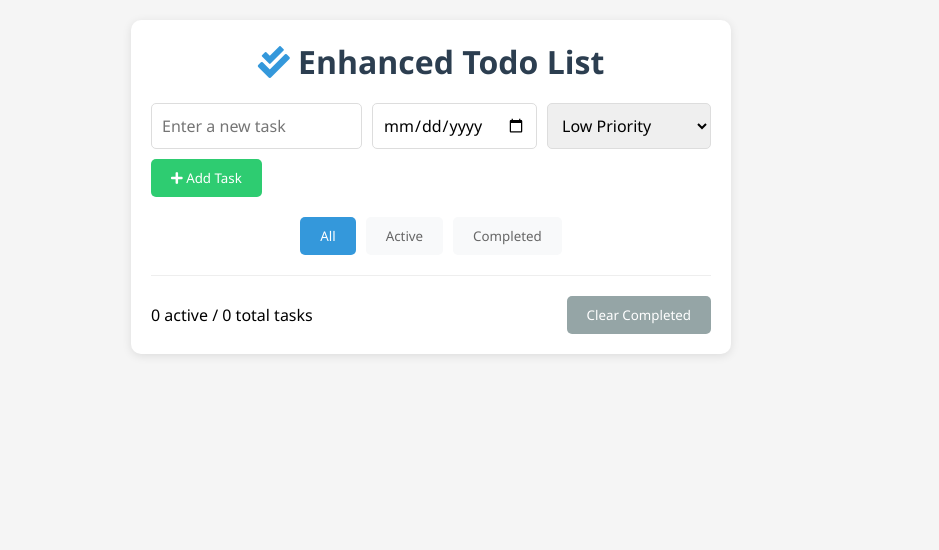
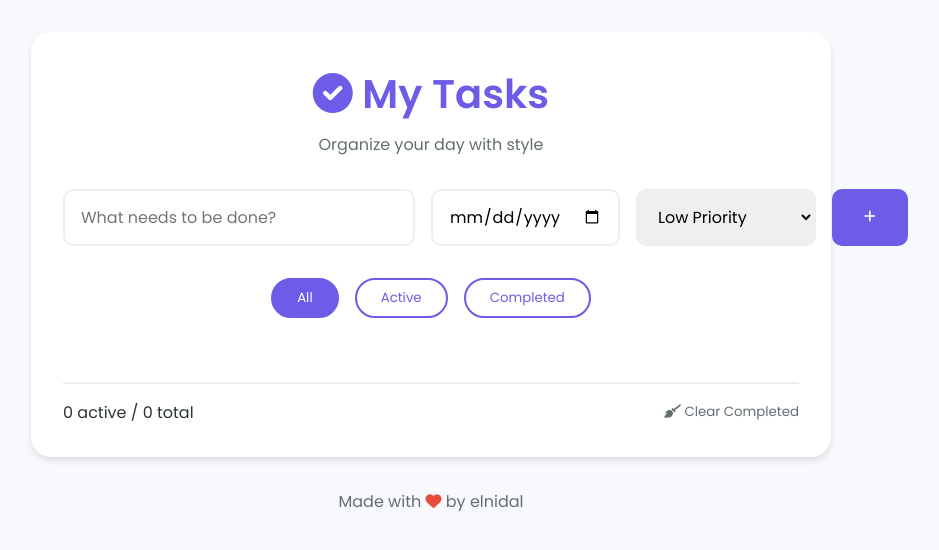
Before and after one commit to elnidal/todo-app, a website: page index.html in a window 1280 px wide. Shown: the whole page, without its empty margins (209-1148 px from the left). Drawn offline with Linux system fonts and the light colour scheme.

Commit message:
Updated with elegant design and new features

```diff
--- a/index.html
+++ b/index.html
@@ -3,26 +3,33 @@
 <head>
     <meta charset="UTF-8">
     <meta name="viewport" content="width=device-width, initial-scale=1.0">
-    <title>Enhanced Todo App</title>
+    <title>Elegant Todo App</title>
     <link rel="stylesheet" href="styles.css">
-    <!-- Add Font Awesome for icons -->
-    <link rel="stylesheet" href="https://cdnjs.cloudflare.com/ajax/libs/font-awesome/5.15.4/css/all.min.css">
+    <!-- Google Fonts -->
+    <link href="https://fonts.googleapis.com/css2?family=Poppins:wght@400;500;600&display=swap" rel="stylesheet">
+    <!-- Font Awesome -->
+    <link rel="stylesheet" href="https://cdnjs.cloudflare.com/ajax/libs/font-awesome/6.0.0/css/all.min.css">
 </head>
 <body>
     <div class="container">
-        <h1><i class="fas fa-check-double"></i> Enhanced Todo List</h1>
+        <header>
+            <h1><i class="fas fa-check-circle"></i> My Tasks</h1>
+            <p class="subtitle">Organize your day with style</p>
+        </header>
 
         <!-- Input Form -->
         <div class="input-container">
-            <input type="text" id="todoInput" placeholder="Enter a new task">
+            <div class="input-group">
+                <input type="text" id="todoInput" placeholder="What needs to be done?">
                 <input type="date" id="todoDate">
                 <select id="priority">
                     <option value="low">Low Priority</option>
                     <option value="medium">Medium Priority</option>
                     <option value="high">High Priority</option>
                 </select>
+            </div>
             <button onclick="addTodo()" class="add-btn">
-                <i class="fas fa-plus"></i> Add Task
+                <i class="fas fa-plus"></i>
             </button>
         </div>
 
@@ -34,16 +41,21 @@
         </div>
 
         <!-- Todo List -->
+        <div class="todo-container">
             <ul id="todoList"></ul>
+        </div>
 
         <!-- Summary -->
         <div class="summary">
             <span id="taskCount">0 tasks</span>
             <button onclick="clearCompleted()" class="clear-btn">
-                Clear Completed
+                <i class="fas fa-broom"></i> Clear Completed
             </button>
         </div>
     </div>
+    <footer>
+        <p>Made with <i class="fas fa-heart"></i> by elnidal</p>
+    </footer>
     <script src="script.js"></script>
 </body>
 </html>
--- a/script.js
+++ b/script.js
@@ -23,7 +23,13 @@ function addTodo() {
             createdAt: new Date().toISOString()
         };
 
-        todos.unshift(todo); // Add to beginning of array
+        // Add animation class
+        const list = document.getElementById('todoList');
+        const li = document.createElement('li');
+        li.style.opacity = '0';
+        li.style.transform = 'translateX(-20px)';
+
+        todos.unshift(todo);
         saveTodos();
         renderTodos();
         updateTaskCount();
@@ -32,6 +38,9 @@ function addTodo() {
         input.value = '';
         dateInput.value = '';
         priority.value = 'low';
+
+        // Focus back on input
+        input.focus();
     }
 }
 
@@ -49,12 +58,18 @@ function toggleComplete(id) {
     updateTaskCount();
 }
 
-// Delete todo
+// Delete todo with animation
 function deleteTodo(id) {
-    todos = todos.filter(todo => todo.id !== id);
-    saveTodos();
-    renderTodos();
-    updateTaskCount();
+    const element = document.querySelector(`li[data-id="${id}"]`);
+    element.style.opacity = '0';
+    element.style.transform = 'translateX(20px)';
+
+    setTimeout(() => {
+        todos = todos.filter(todo => todo.id !== id);
+        saveTodos();
+        renderTodos();
+        updateTaskCount();
+    }, 300);
 }
 
 // Clear completed todos
@@ -67,13 +82,11 @@ function clearCompleted() {
 
 // Filter todos
 function filterTodos(filter) {
-    // Update active button
     document.querySelectorAll('.filter-btn').forEach(btn => {
         btn.classList.remove('active');
     });
     document.querySelector(`button[onclick="filterTodos('${filter}')"]`).classList.add('active');
 
-    // Filter todos
     const todoList = document.getElementById('todoList');
     todoList.innerHTML = '';
 
@@ -100,29 +113,45 @@ function renderTodoList(todosToRender) {
 
     todosToRender.forEach(todo => {
         const li = document.createElement('li');
-        li.className = `priority-${todo.priority} ${todo.completed ? 'completed' : ''}`;
+        li.setAttribute('data-id', todo.id);
+        li.className = `${todo.completed ? 'completed' : ''}`;
 
         li.innerHTML = `
             <input type="checkbox" ${todo.completed ? 'checked' : ''}
                 onclick="toggleComplete(${todo.id})">
             <span class="todo-text">${todo.text}</span>
-            ${todo.date ? `<span class="date">Due: ${todo.date}</span>` : ''}
-            <span class="priority-badge">${todo.priority}</span>
+            ${todo.date ? `<span class="date">${formatDate(todo.date)}</span>` : ''}
+            <span class="priority-badge priority-${todo.priority}">${todo.priority}</span>
             <button onclick="deleteTodo(${todo.id})" class="delete-btn">
                 <i class="fas fa-trash"></i>
             </button>
         `;
 
+        // Add animation
+        li.style.opacity = '0';
+        li.style.transform = 'translateX(-20px)';
         todoList.appendChild(li);
+
+        // Trigger animation
+        setTimeout(() => {
+            li.style.opacity = '1';
+            li.style.transform = 'translateX(0)';
+        }, 50);
     });
+}
+
+// Format date
+function formatDate(dateString) {
+    const options = { month: 'short', day: 'numeric' };
+    return new Date(dateString).toLocaleDateString(undefined, options);
 }
 
 // Update task count
 function updateTaskCount() {
-    const count = todos.length;
     const activeCount = todos.filter(todo => !todo.completed).length;
+    const totalCount = todos.length;
     document.getElementById('taskCount').textContent =
-        `${activeCount} active / ${count} total tasks`;
+        `${activeCount} active / ${totalCount} total`;
 }
 
 // Save todos to localStorage
--- a/styles.css
+++ b/styles.css
@@ -1,103 +1,142 @@
+:root {
+    --primary-color: #6c5ce7;
+    --secondary-color: #a8a5e6;
+    --accent-color: #8e44ad;
+    --background-color: #f8f9fd;
+    --card-background: #ffffff;
+    --text-primary: #2d3436;
+    --text-secondary: #636e72;
+    --priority-high: #e74c3c;
+    --priority-medium: #f1c40f;
+    --priority-low: #2ecc71;
+    --shadow: 0 4px 6px rgba(0, 0, 0, 0.1);
+    --transition: all 0.3s ease;
+}
+
 * {
     margin: 0;
     padding: 0;
     box-sizing: border-box;
-    font-family: 'Segoe UI', Tahoma, Geneva, Verdana, sans-serif;
+    font-family: 'Poppins', sans-serif;
 }
 
 body {
-    background: #f5f5f5;
-    padding: 20px;
+    background: var(--background-color);
+    color: var(--text-primary);
+    min-height: 100vh;
+    padding: 2rem;
 }
 
 .container {
-    max-width: 600px;
+    max-width: 800px;
     margin: 0 auto;
-    background: white;
-    padding: 20px;
-    border-radius: 10px;
-    box-shadow: 0 2px 10px rgba(0,0,0,0.1);
+    background: var(--card-background);
+    border-radius: 20px;
+    padding: 2rem;
+    box-shadow: var(--shadow);
+}
+
+header {
+    text-align: center;
+    margin-bottom: 2rem;
 }
 
 h1 {
-    color: #2c3e50;
-    margin-bottom: 20px;
-    text-align: center;
+    color: var(--primary-color);
+    font-size: 2.5rem;
+    margin-bottom: 0.5rem;
 }
 
-h1 i {
-    color: #3498db;
+.subtitle {
+    color: var(--text-secondary);
+    font-size: 1rem;
 }
 
 .input-container {
     display: flex;
-    gap: 10px;
-    margin-bottom: 20px;
-    flex-wrap: wrap;
+    gap: 1rem;
+    margin-bottom: 2rem;
 }
 
-input[type="text"],
-input[type="date"],
-select {
-    padding: 10px;
-    border: 1px solid #ddd;
-    border-radius: 5px;
-    font-size: 16px;
+.input-group {
+    display: flex;
+    gap: 1rem;
+    flex: 1;
 }
 
-input[type="text"] {
-    flex: 1;
-    min-width: 200px;
+input, select {
+    padding: 0.8rem 1rem;
+    border: 2px solid #eee;
+    border-radius: 10px;
+    font-size: 1rem;
+    transition: var(--transition);
 }
 
-button {
-    padding: 10px 20px;
-    border: none;
-    border-radius: 5px;
-    cursor: pointer;
-    transition: all 0.3s ease;
+input:focus, select:focus {
+    border-color: var(--primary-color);
+    outline: none;
+}
+
+#todoInput {
+    flex: 2;
 }
 
 .add-btn {
-    background: #2ecc71;
+    background: var(--primary-color);
     color: white;
+    border: none;
+    padding: 0 2rem;
+    border-radius: 10px;
+    cursor: pointer;
+    transition: var(--transition);
 }
 
 .add-btn:hover {
-    background: #27ae60;
+    background: var(--accent-color);
+    transform: translateY(-2px);
 }
 
 .filter-container {
     display: flex;
-    gap: 10px;
-    margin-bottom: 20px;
     justify-content: center;
+    gap: 1rem;
+    margin-bottom: 2rem;
 }
 
 .filter-btn {
-    background: #f8f9fa;
-    color: #666;
+    background: transparent;
+    border: 2px solid var(--primary-color);
+    color: var(--primary-color);
+    padding: 0.5rem 1.5rem;
+    border-radius: 20px;
+    cursor: pointer;
+    transition: var(--transition);
 }
 
-.filter-btn.active {
-    background: #3498db;
+.filter-btn.active, .filter-btn:hover {
+    background: var(--primary-color);
     color: white;
+}
+
+.todo-container {
+    max-height: 400px;
+    overflow-y: auto;
+    margin-bottom: 2rem;
 }
 
 ul {
     list-style: none;
-    margin-bottom: 20px;
 }
 
 li {
-    padding: 15px;
-    background: #f8f9fa;
-    margin-bottom: 10px;
-    border-radius: 5px;
+    background: var(--background-color);
+    padding: 1rem;
+    border-radius: 10px;
+    margin-bottom: 1rem;
     display: flex;
     align-items: center;
-    gap: 10px;
-    transition: all 0.3s ease;
+    gap: 1rem;
+    transition: var(--transition);
 }
 
 li:hover {
@@ -110,69 +149,96 @@ li:hover {
 
 .completed .todo-text {
     text-decoration: line-through;
-    color: #888;
+    color: var(--text-secondary);
 }
 
 .date {
-    font-size: 0.9em;
-    color: #666;
+    color: var(--text-secondary);
+    font-size: 0.9rem;
 }
 
 .priority-badge {
-    padding: 3px 8px;
-    border-radius: 3px;
-    font-size: 0.8em;
-    text-transform: capitalize;
+    padding: 0.3rem 0.8rem;
+    border-radius: 15px;
+    font-size: 0.8rem;
+    color: white;
 }
 
-.priority-high {
-    border-left: 4px solid #e74c3c;
-}
-
-.priority-medium {
-    border-left: 4px solid #f1c40f;
-}
-
-.priority-low {
-    border-left: 4px solid #2ecc71;
-}
+.priority-high { background: var(--priority-high); }
+.priority-medium { background: var(--priority-medium); }
+.priority-low { background: var(--priority-low); }
 
 .delete-btn {
-    background: #e74c3c;
-    color: white;
-    padding: 5px 10px;
+    background: transparent;
+    border: none;
+    color: #e74c3c;
+    cursor: pointer;
+    transition: var(--transition);
 }
 
 .delete-btn:hover {
-    background: #c0392b;
+    color: #c0392b;
+    transform: scale(1.1);
 }
 
 .summary {
     display: flex;
     justify-content: space-between;
     align-items: center;
-    padding-top: 20px;
-    border-top: 1px solid #eee;
+    padding-top: 1rem;
+    border-top: 2px solid #eee;
 }
 
 .clear-btn {
-    background: #95a5a6;
-    color: white;
+    background: transparent;
+    border: none;
+    color: var(--text-secondary);
+    cursor: pointer;
+    transition: var(--transition);
 }
 
 .clear-btn:hover {
-    background: #7f8c8d;
+    color: var(--accent-color);
 }
 
-@media (max-width: 600px) {
-    .input-container {
+footer {
+    text-align: center;
+    margin-top: 2rem;
+    color: var(--text-secondary);
+}
+
+footer i {
+    color: #e74c3c;
+}
+
+@media (max-width: 768px) {
+    .input-group {
         flex-direction: column;
     }
 
-    input[type="text"],
-    input[type="date"],
-    select,
-    .add-btn {
-        width: 100%;
+    .container {
+        padding: 1rem;
+    }
+
+    h1 {
+        font-size: 2rem;
     }
 }
+
+/* Custom Scrollbar */
+::-webkit-scrollbar {
+    width: 8px;
+}
+
+::-webkit-scrollbar-track {
+    background: #f1f1f1;
+}
+
+::-webkit-scrollbar-thumb {
+    background: var(--secondary-color);
+    border-radius: 4px;
+}
+
+::-webkit-scrollbar-thumb:hover {
+    background: var(--primary-color);
+}
```
Lines whose indentation alone changed are shown as unchanged.
